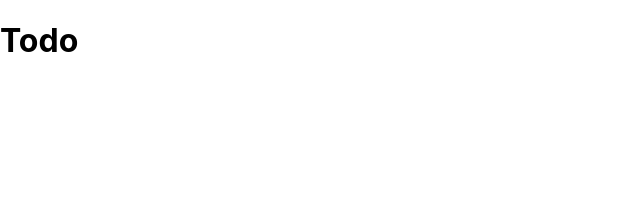
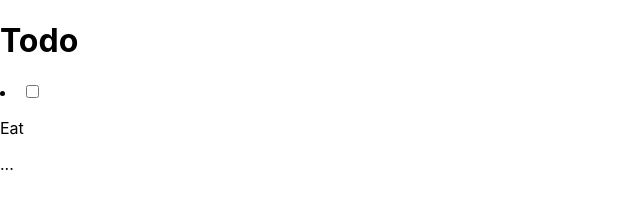
Before and after one commit to ayushipoddar132/Todoie-App, a React (Create React App) app: page / in a window 1280 px wide. Shown: the top 224 px of the page, without its empty margins (0-640 px from the left). Built offline with nearby package versions, Linux system fonts and the light colour scheme.

Commit message:
Add TodoItem component and render it in App

```diff
--- a/src/App.js
+++ b/src/App.js
@@ -1,11 +1,12 @@
 import React from "react";
 
 import Header from "./components/Header";
-
+import TodoItem from "./components/TodoItem";
 const App = () => {
   return (
     <div>
       <Header />
+      <TodoItem />
     </div>
   );
 };
--- /dev/null
+++ b/src/components/TodoItem.jsx
@@ -0,0 +1,12 @@
+import React from "react";
+const TodoItem = () => {
+    return (
+        <li>
+  <input type="checkbox" />
+  <p>Eat</p>
+  <p>...</p>
+  </li>
+);
+};
+
+export default TodoItem;
```
